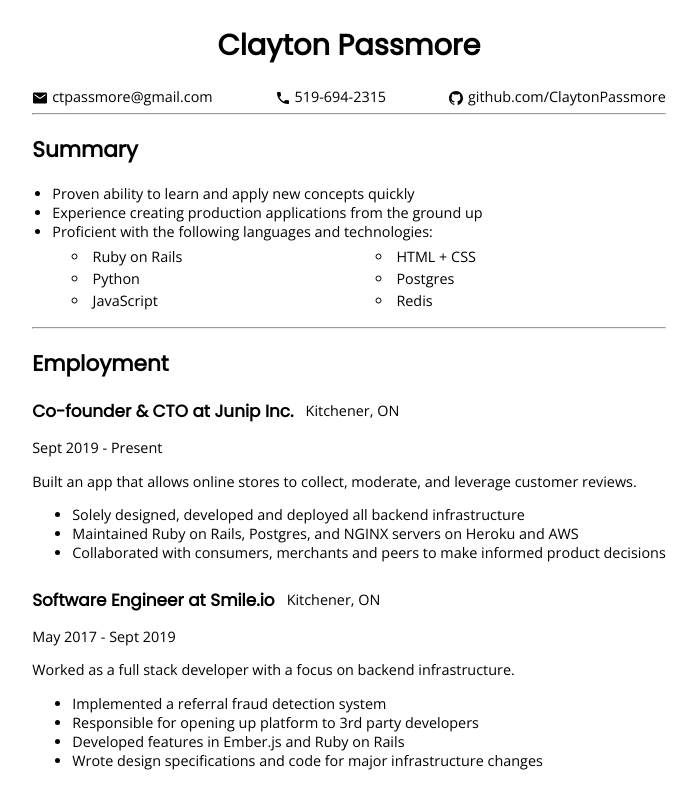
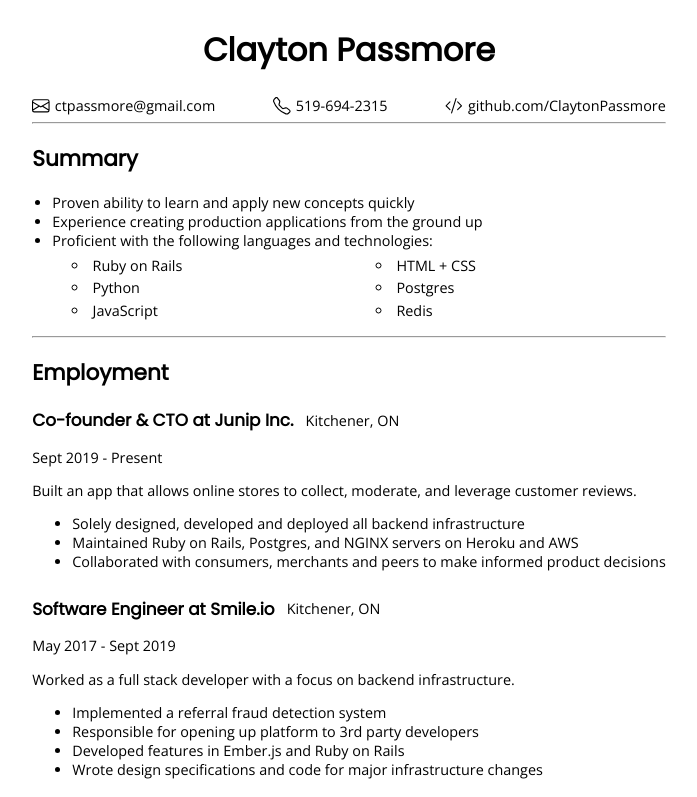
Before and after one commit to ClaytonPassmore/resume, a React (Create React App) app: page / in a window 1280 px wide. Shown: the top 797 px of the page, without its empty margins (291-988 px from the left). Built offline with nearby package versions, Linux system fonts and the light colour scheme.

Commit message:
Use boostrap icons instead of ion

```diff
--- a/package.json
+++ b/package.json
@@ -5,6 +5,7 @@
   "homepage": "https://claytonpassmore.github.io/resume",
   "dependencies": {
     "react": "^16.13.1",
+    "react-bootstrap-icons": "^1.0.3-alpha5",
     "react-dom": "^16.13.1",
     "react-scripts": "^3.4.1"
   },
--- a/public/index.html
+++ b/public/index.html
@@ -13,6 +13,5 @@
       You need to enable JavaScript to run this app.
     </noscript>
     <div id="root"></div>
-    <script src="https://unpkg.com/ionicons@4.3.0/dist/ionicons.js"></script>
   </body>
 </html>
--- a/src/components/ContactListItem.js
+++ b/src/components/ContactListItem.js
@@ -6,7 +6,7 @@ class ContactListItem extends Component {
   render() {
     return (
       <div className="contact-list-item">
-        <ion-icon name={this.props.ion_icon}></ion-icon>
+        {this.props.icon}
         <a
           className="contact-list-item-link"
           href={this.props.href}
--- a/src/components/Header.js
+++ b/src/components/Header.js
@@ -1,6 +1,7 @@
 import React, { Component } from 'react';
 import ContactList from './ContactList';
 import ContactListItem from './ContactListItem';
+import { Envelope, Telephone, CodeSlash } from 'react-bootstrap-icons';
 
 import '../style/Header.css';
 
@@ -9,17 +10,17 @@ class Header extends Component {
     return (
       <div className="header">
         <a className="header-link" href={this.props.title_href}>
-          <h1>{this.props.title_text}</h1>
+          <h1 className="title">{this.props.title_text}</h1>
         </a>
 
         <ContactList>
-          <ContactListItem href={"mailto:" + this.props.email} ion_icon="mail">
+          <ContactListItem href={"mailto:" + this.props.email} icon={<Envelope className="icon" size="1.1rem"/>}>
             {this.props.email}
           </ContactListItem>
-          <ContactListItem href={"tel:" + this.props.phone} ion_icon="call">
+          <ContactListItem href={"tel:" + this.props.phone} icon={<Telephone className="icon" size="1.1rem"/>}>
             {this.props.phone}
           </ContactListItem>
-          <ContactListItem href={"https://" + this.props.github_url} ion_icon="logo-github">
+          <ContactListItem href={"https://" + this.props.github_url} icon={<CodeSlash className="icon" size="1.1rem"/>}>
             {this.props.github_url}
           </ContactListItem>
         </ContactList>
--- a/src/style/Header.css
+++ b/src/style/Header.css
@@ -4,3 +4,12 @@
   color: inherit;
   cursor: pointer;
 }
+
+.icon {
+  vertical-align: sub;
+  padding-right: 5px;
+}
+
+.title {
+  font-size: 2rem;
+}
```
Also changed, not shown: 1 other file (tests, documents, lock files or other folders).
